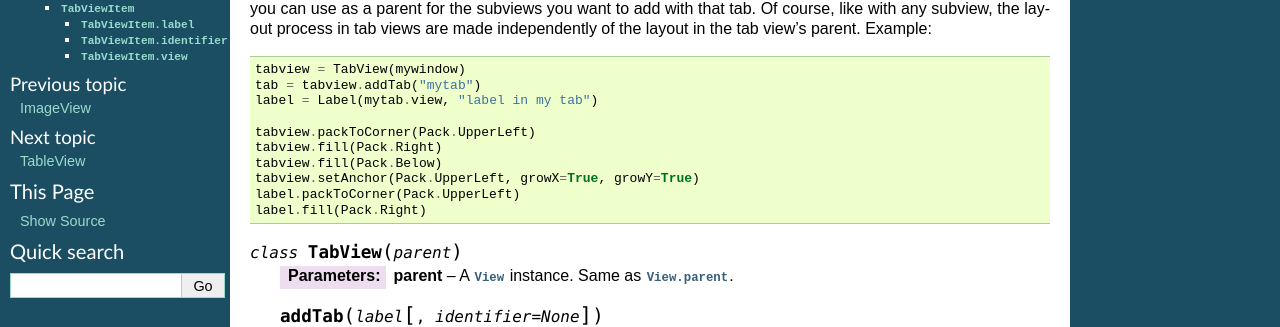
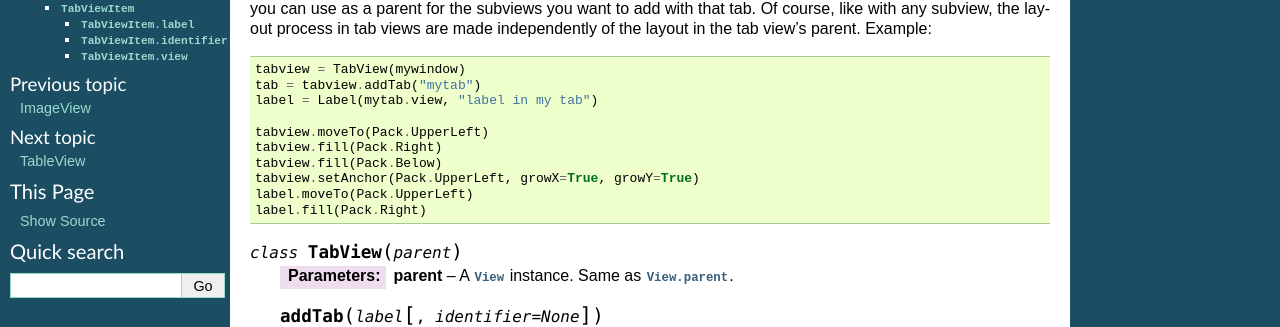
Before and after one commit to hsoft/xibless, a Sphinx documentation site: the page built from docs/api/tabview.rst, in a window 1280 px wide. Shown: the part 139-466 px from the top of the page. Built offline with Sphinx 7.4.7, drawn with Linux system fonts in a browser that asks for light colours.

Commit message:
Fixed doc which still contained deprecated packToCorner() reference.

```diff
--- a/docs/api/tabview.rst
+++ b/docs/api/tabview.rst
@@ -11,11 +11,11 @@ process in tab views are made independently of the layout in the tab view's pare
     tab = tabview.addTab("mytab")
     label = Label(mytab.view, "label in my tab")
 
-    tabview.packToCorner(Pack.UpperLeft)
+    tabview.moveTo(Pack.UpperLeft)
     tabview.fill(Pack.Right)
     tabview.fill(Pack.Below)
     tabview.setAnchor(Pack.UpperLeft, growX=True, growY=True)
-    label.packToCorner(Pack.UpperLeft)
+    label.moveTo(Pack.UpperLeft)
     label.fill(Pack.Right)
 
 .. class:: TabView(parent)
```
